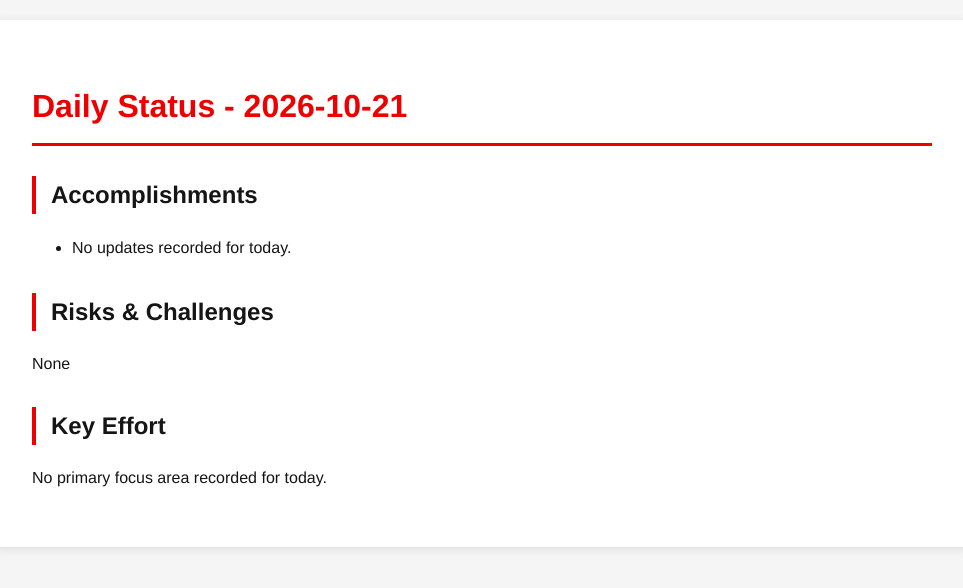
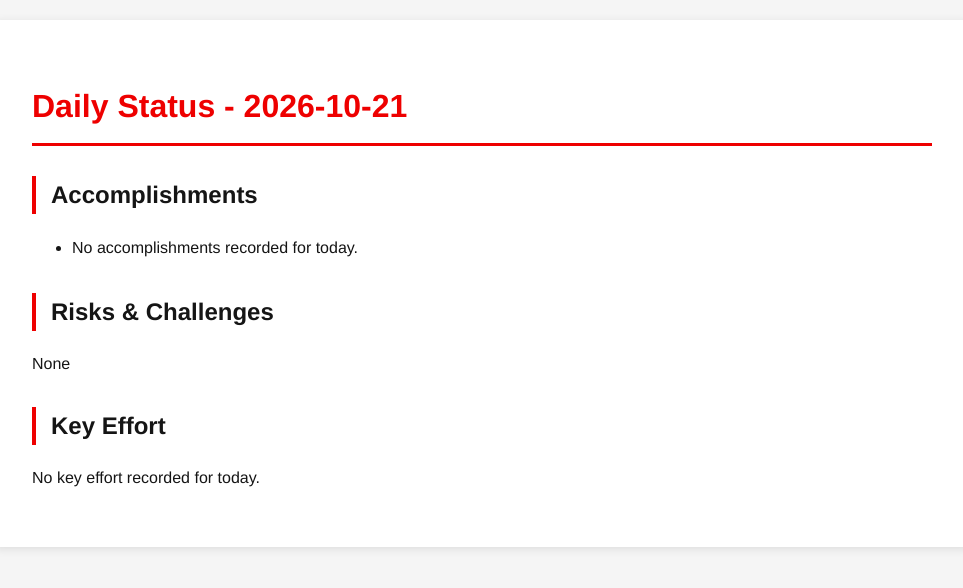
Before and after one commit to tzvatot/daily-status, a Jekyll site: the page built from 2026-10-21.md, in a window 1280 px wide. Shown: the top 588 px of the page, without its empty margins (158-1121 px from the left). Built offline with Jekyll 4.4.1, drawn with Linux system fonts in a browser that asks for light colours.

Commit message:
Daily status update - 2026-10-21

```diff
--- a/2026-10-21.md
+++ b/2026-10-21.md
@@ -7,10 +7,10 @@ date: 2026-10-21
 # Daily Status - 2026-10-21
 
 ## Accomplishments
-- No updates recorded for today.
+- No accomplishments recorded for today.
 
 ## Risks & Challenges
 None
 
 ## Key Effort
-No primary focus area recorded for today.
+No key effort recorded for today.
```
